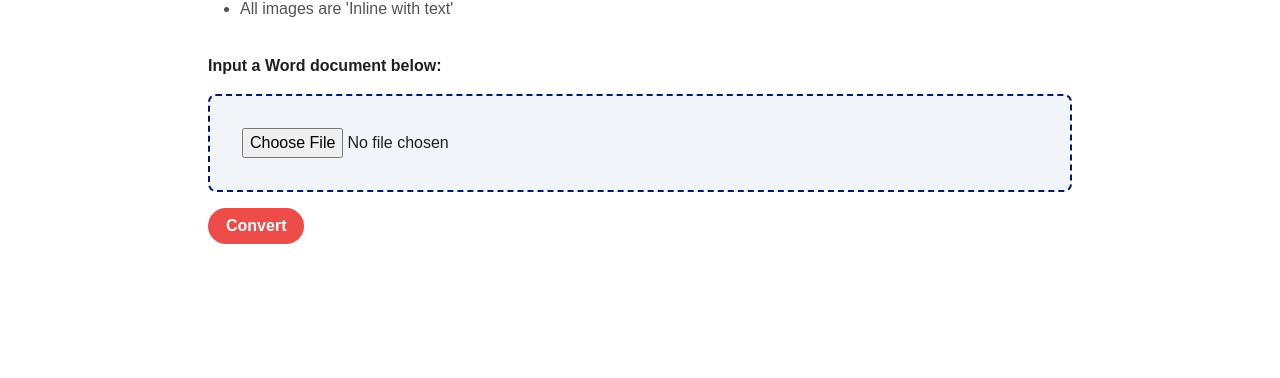
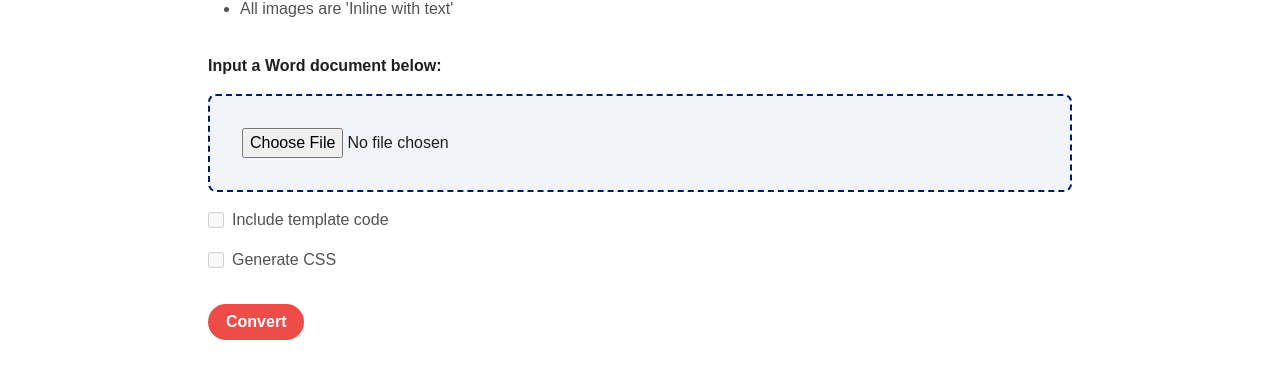
Before and after one commit to sloh816/wcag-card-game, a Next.js app: page /word-to-html in a window 1280 px wide. Shown: the part 400-778 px from the top of the page. Built offline with nearby package versions, Linux system fonts and the light colour scheme; no server answers; a web font is replaced by a local one.

Commit message:
add successMessage component and isConverting indicator

```diff
--- /dev/null
+++ b/app/components/SuccessMessage.jsx
@@ -0,0 +1,17 @@
+import DownloadIcon from "@mui/icons-material/Download";
+
+const SuccessMessage = ({ downloadLink, downloadButtonLabel, message }) => {
+	return (
+		<div className="bg-teal-20 py-2 px-4 rounded-md border border-teal-100 mt-8 flex items-center gap-4">
+			{downloadLink && (
+				<a className="button button--navy" href={downloadLink} download={true}>
+					<DownloadIcon />
+					{downloadButtonLabel}
+				</a>
+			)}
+			<p>{message}</p>
+		</div>
+	);
+};
+
+export default SuccessMessage;
--- a/app/indesign-to-word/page.jsx
+++ b/app/indesign-to-word/page.jsx
@@ -4,6 +4,7 @@ import api from "@/lib/api";
 import DownloadIcon from "@mui/icons-material/Download";
 import Header from "@/components/Header";
 import ServerConnection from "@/components/ServerConnection";
+import SuccessMessage from "@/components/SuccessMessage";
 
 const Page = ({}) => {
 	const [file, setFile] = useState(null);
@@ -99,16 +100,11 @@ const Page = ({}) => {
 			</form>
 
 			{successMessage && (
-				<div className="bg-teal-20 py-2 px-4 rounded-md border border-teal-100 mt-8">
-					<p>{successMessage}</p>
-
-					{downloadLink && (
-						<a className="button button--navy mt-2" href={downloadLink} download={true}>
-							<DownloadIcon />
-							Download HTML file
-						</a>
-					)}
-				</div>
+				<SuccessMessage
+					downloadLink={downloadLink}
+					downloadButtonLabel="Download HTML File"
+					message={successMessage}
+				/>
 			)}
 		</div>
 	);
--- a/app/word-to-html/page.jsx
+++ b/app/word-to-html/page.jsx
@@ -1,15 +1,16 @@
 "use client";
 import { useState, useEffect } from "react";
 import api from "@/lib/api";
-import DownloadIcon from "@mui/icons-material/Download";
 import Header from "@/components/Header";
 import ServerConnection from "@/components/ServerConnection";
+import SuccessMessage from "@/components/SuccessMessage";
 
 const Page = ({}) => {
 	const [file, setFile] = useState(null);
 	const [errorMessage, setErrorMessage] = useState(null);
 	const [successMessage, setSuccessMessage] = useState(null);
 	const [downloadLink, setDownloadLink] = useState(null);
+	const [isConverting, setIsConverting] = useState(false);
 	const wordDocumentType =
 		"application/vnd.openxmlformats-officedocument.wordprocessingml.document";
 
@@ -50,20 +51,21 @@ const Page = ({}) => {
 		}
 
 		try {
+			setIsConverting(true);
 			const formData = new FormData();
 			formData.append("file", file);
 
 			const response = await api.wordToHtml(formData);
 
-			console.log("Response:", response);
-
 			if (response.status === 200) {
+				setIsConverting(false);
 				setSuccessMessage("Word document processed successfully!");
 				setDownloadLink(response.data.downloadPath);
 			}
 		} catch (error) {
 			console.error("Error uploading file:", error);
 			setErrorMessage("An error occurred while uploading the file.");
+			setIsConverting(false);
 		}
 	};
 
@@ -95,20 +97,35 @@ const Page = ({}) => {
 					className="border-dashed border-navy-100 border-2 p-8 w-full rounded-lg bg-slate-100 mt-4 cursor-pointer hover:bg-navy-20 transition-all"
 					onChange={handleFileChange}
 				/>
-				<button className="button button--grapefruit mt-4">Convert</button>
+
+				<div className="flex items-center my-4 gap-2">
+					<input type="checkbox" className="w-4 h-4" id="template" disabled />
+					<label htmlFor="template" className="text-charcoal-100">
+						Include template code
+					</label>
+				</div>
+
+				<div className="flex items-center my-4 gap-2">
+					<input type="checkbox" className="w-4 h-4" id="generate-css" disabled />
+					<label htmlFor="generate-css" className="text-charcoal-100">
+						Generate CSS
+					</label>
+				</div>
+
+				{!isConverting && (
+					<button className="button button--grapefruit mt-4">Convert</button>
+				)}
+				{isConverting && (
+					<span className="button button--grapefruit mt-4">Converting...</span>
+				)}
 			</form>
 
 			{successMessage && (
-				<div className="bg-teal-20 py-2 px-4 rounded-md border border-teal-100 mt-8">
-					<p>{successMessage}</p>
-
-					{downloadLink && (
-						<a className="button button--navy mt-2" href={downloadLink} download={true}>
-							<DownloadIcon />
-							Download HTML file
-						</a>
-					)}
-				</div>
+				<SuccessMessage
+					downloadLink={downloadLink}
+					downloadButtonLabel="Download ZIP"
+					message={successMessage}
+				/>
 			)}
 		</div>
 	);
```
